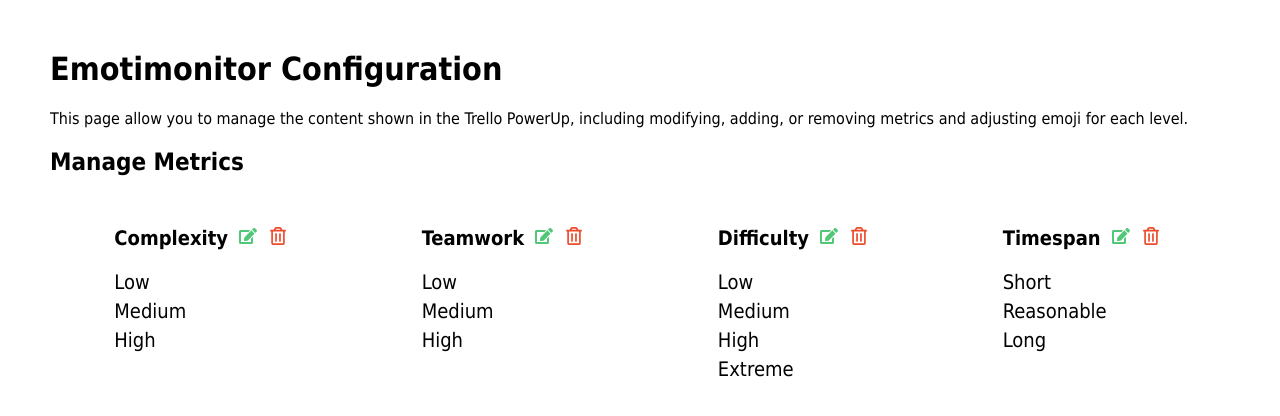
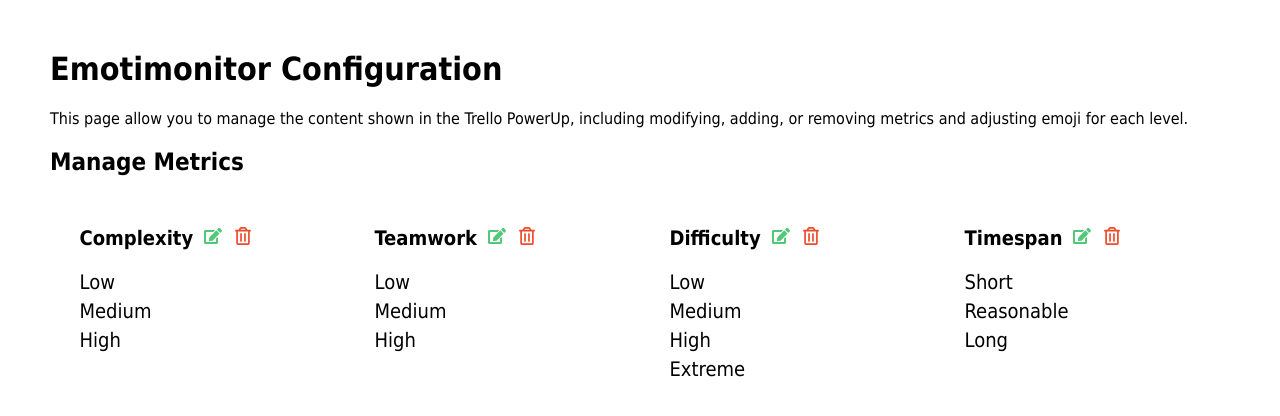
Before and after one commit to sttanminh/emotionmonitor-dashboard, a Next.js app: page /config in a window 1280 px wide. Shown: the top 416 px of the page. Built offline with nearby package versions, Linux system fonts and the light colour scheme.

Commit message:
limit number of metrics per row

```diff
--- a/components/global.css
+++ b/components/global.css
@@ -13,3 +13,8 @@ body {
   flex-direction: row;
   justify-content: space-around;
 }
+
+/* Only allow 5 metric per row */
+.metric-container > * {
+  flex-basis: calc(20%);
+}
```
